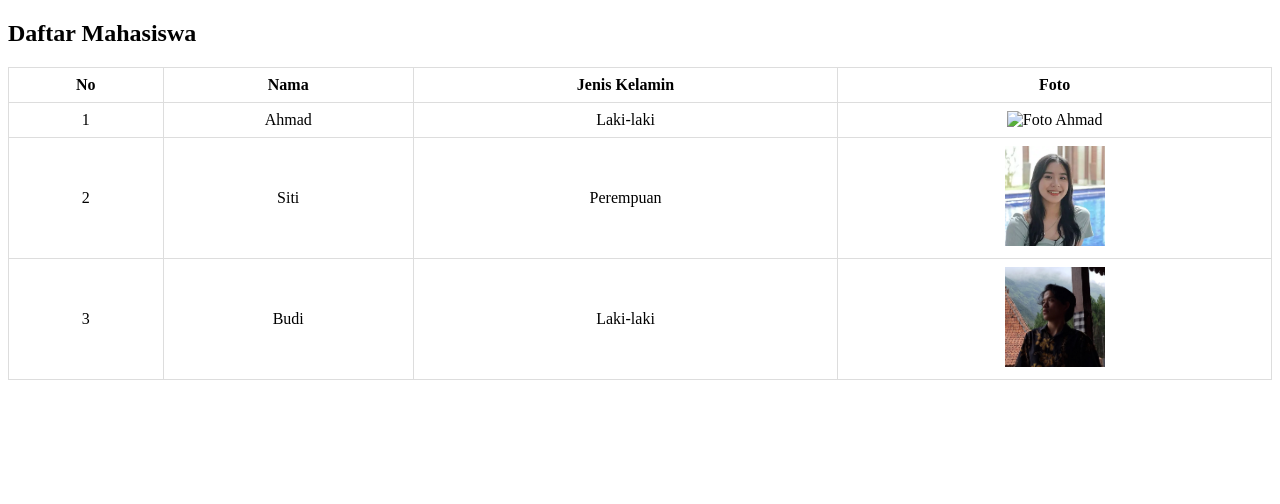
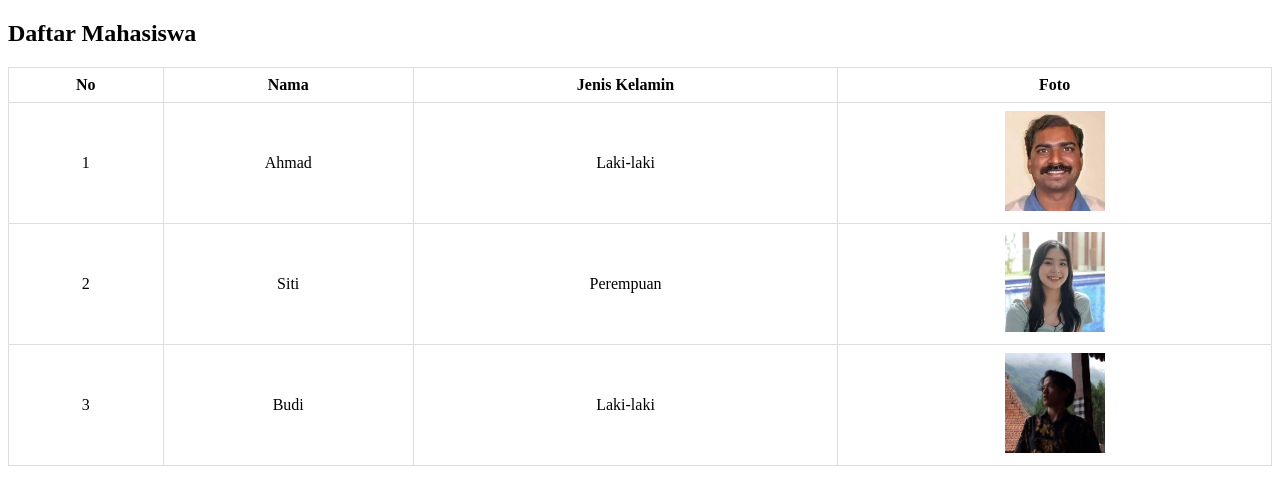
Before and after one commit to alaviefarghanie/hitlab-webdev, a plain HTML site: page pertemuan-2/form.html in a window 1280 px wide. Drawn offline with Linux system fonts and the light colour scheme.

Commit message:
nyoba push didev brancg

```diff
--- a/pertemuan-2/form.html
+++ b/pertemuan-2/form.html
@@ -39,7 +39,7 @@
                 <td>1</td>
                 <td>Ahmad</td>
                 <td>Laki-laki</td>
-                <td><img src="foto1.jpg" alt="Foto Ahmad"></td>
+                <td><img src="xavier meme.jpg" alt="Foto Xavier Meme"></td>
             </tr>
             <tr>
                 <td>2</td>
```
Also changed, not shown: pertemuan-2/xavier meme.jpg (added).
